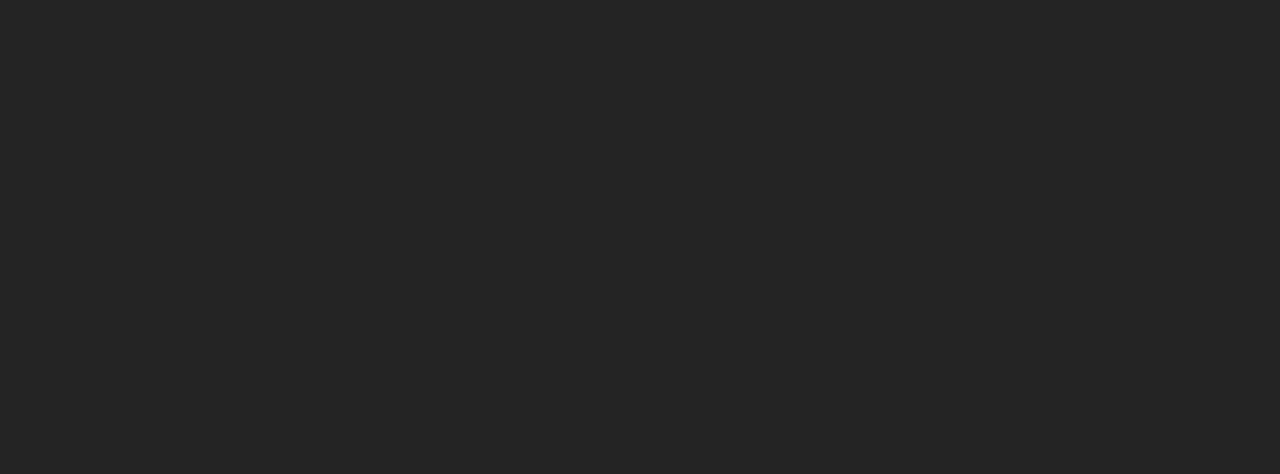
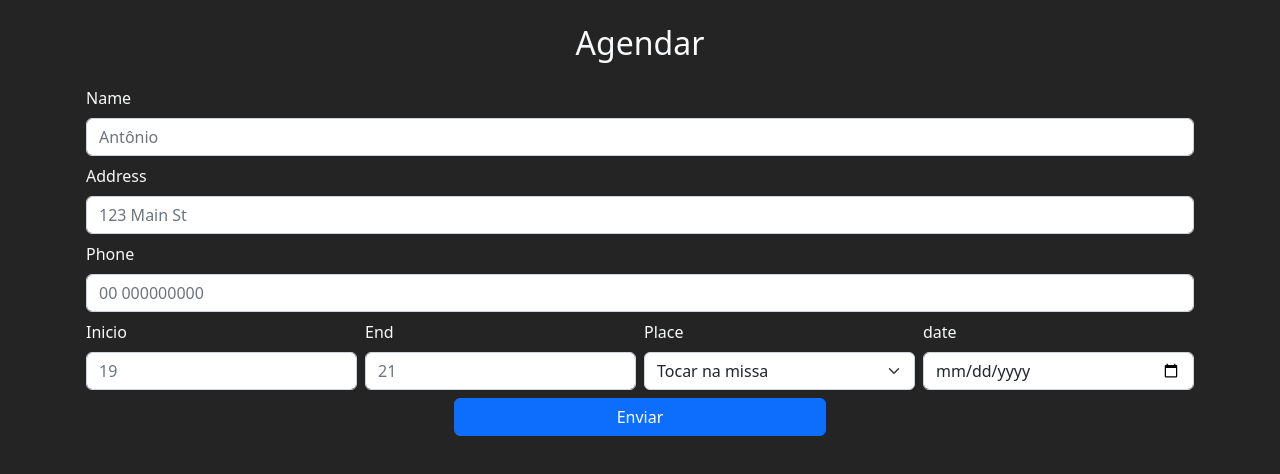
Before and after one commit to FranciscoNeto2909/schedule-app, a React (Vite) app: page /appointment in a window 1280 px wide. Shown: the top 474 px of the page. Built offline with nearby package versions, Linux system fonts and the light colour scheme.

Commit message:
added scheduling card and scheduling form

```diff
--- a/index.html
+++ b/index.html
@@ -1,5 +1,5 @@
 <!DOCTYPE html>
-<html lang="en">
+<html lang="pt_BR">
   <head>
     <meta charset="UTF-8" />
     <meta name="viewport" content="width=device-width, initial-scale=1.0" />
--- a/src/App.jsx
+++ b/src/App.jsx
@@ -1,15 +1,14 @@
-import { useSelector } from "react-redux"
 import { Routes, Route } from "react-router-dom"
 import AppointmentForm from "./components/AppointmentForm"
 import Home from "./pages/Home"
+import NotFound from "./pages/NotFound"
 export default function App() {
-  const data = useSelector(data => data)
-  console.log(data)
   return (
     <>
       <Routes>
         <Route path="/" element={<Home/>}/>
         <Route path="/appointment" element={<AppointmentForm/>}/>
+        <Route path="*" element={<NotFound/>}/>
       </Routes>
     </>
   )
--- a/src/assets/slice.js
+++ b/src/assets/slice.js
@@ -39,7 +39,7 @@ const slice = createSlice({
     extraReducers:(build) => {
         build
         .addCase(getSchedules.fulfilled, (state, action) => {
-           return {...state, schedules : action.payload}
+           return {...state, schedules : action.payload.schedules}
         })
     }
 })
--- a/src/components/AppointmentForm.jsx
+++ b/src/components/AppointmentForm.jsx
@@ -1,7 +1,66 @@
+import { useState } from "react"
+
 export default function AppointmentForm() {
-    return(
-        <form>
+    const [name, setName] = useState("")
+    const [address, setAddress] = useState("")
+    const [phone, setPhone] = useState("")
+    const [tStart, setTStart] = useState("")
+    const [tEnd, setTEnd] = useState("")
+    const [place, setPlace] = useState("")
+    const [date, setDate] = useState("")
 
-        </form>
+    function handleToSchedule(e) {
+        e.preventDefault()
+        console.log({
+            name,address,phone,
+            tStart,tEnd,place,
+            date
+        })
+    }
+
+    return (
+        <div className="container">
+            <h2 className="text-light text-center mt-4">Agendar</h2>
+            <form className="row mx-auto mt-3 g-2">
+                <div className="col-md-12 col-lg-12">
+                    <label htmlFor="name" className="form-label text-light">Name</label>
+                    <input type="email" className="form-control" id="name" value={name} onChange={e => setName(e.target.value)}
+                    placeholder="Antônio"/>
+                </div>
+                <div className="col-md-12 col-lg-12">
+                    <label htmlFor="address" className="form-label text-light">Address</label>
+                    <input type="text" className="form-control" id="address" placeholder="123 Main St" value={address} onChange={e => setAddress(e.target.value)}/>
+                </div>
+                <div className="col-md-12 col-lg-12">
+                    <label htmlFor="phone" className="form-label text-light">Phone</label>
+                    <input type="text" className="form-control" id="phone" placeholder="00 000000000" value={phone} onChange={e => setPhone(e.target.value)}/>
+                </div>
+                <div className="col-md-3 col-lg-3 col-6">
+                    <label htmlFor="start" className="form-label text-light">Inicio</label>
+                    <input type="text" className="form-control" id="start"
+                    placeholder="19" value={tStart} onChange={e => setTStart(e.target.value)}/>
+                </div>
+                <div className="col-md-3 col-lg-3 col-6">
+                    <label htmlFor="TimeEnd" className="form-label text-light">End</label>
+                    <input type="text" className="form-control" id="timeEnd"
+                    placeholder="21" value={tEnd} onChange={e => setTEnd(e.target.value)}/>
+                </div>
+                <div className="col-md-3 col-6 col-lg-3">
+                    <label htmlFor="inputState" className="form-label text-light">Place</label>
+                    <select id="inputState" className="form-select" onChange={e => setPlace(e.target.value)}>
+                        <option defaultValue>Tocar na missa</option>
+                        <option>Tocar em celebração</option>
+                        <option>Tocar em casamento</option>
+                        <option>Tocar em aniversário</option>
+                        <option>Tocar em festa</option>
+                    </select>
+                </div>
+                <div className="col-md-3 col-lg-3 col-6">
+                    <label htmlFor="inputPassword4" className="form-label text-light">date</label>
+                    <input type="date" className="form-control" id="inputPassword4" value={date} onChange={e => setDate(e.target.value)}/>
+                </div>
+                    <button type="submit" className="btn btn-primary col-4 mx-auto" onClick={handleToSchedule}>Enviar</button>
+            </form>
+        </div>
     )
 }
--- /dev/null
+++ b/src/components/SheduleCard.jsx
@@ -0,0 +1,19 @@
+export default function ScheduleCard({ schedule }) {
+    return (
+        <div class="card text-center m-5">
+            <div class="card-header pb-3">
+                <p className="position-absolute top-0">,<strong>Horário: </strong>{schedule.startTime}h at {schedule.endTime}h</p>
+                <p className="position-absolute top-0 end-0"> <strong>Date:</strong> {schedule.date}</p>
+            </div>
+            <div class="card-body mt-1">
+                <h5 class="card-title">Solicitado por: {schedule.requisitioner}</h5>
+                <div className="d-flex justify-content-evenly">
+                    <p class="card-text"><strong>address:</strong> {schedule.address}
+                    </p>
+                    <p><strong> place:</strong> {schedule.place}</p>
+                    <p><strong> contrado para:</strong> {schedule.type}</p>
+                </div>
+            </div>
+        </div>
+    )
+}
--- a/src/pages/Home.jsx
+++ b/src/pages/Home.jsx
@@ -1,7 +1,10 @@
+import {useSelector} from "react-redux"
+import ScheduleCard from "../components/SheduleCard"
 export default function Home() {
+    const schedules = useSelector(data => data.schedule.schedules)
     return(
         <div>
-            <h3>teste</h3>
+            {schedules.map((schdl, i) => <ScheduleCard key={i} schedule={schdl}/>)}
         </div>
     )
 }
--- /dev/null
+++ b/src/pages/NotFound.jsx
@@ -0,0 +1,7 @@
+export default function NotFound() {
+    return (
+        <div>
+            <h3>Page NotFound</h3>
+        </div>
+    )
+}
```
